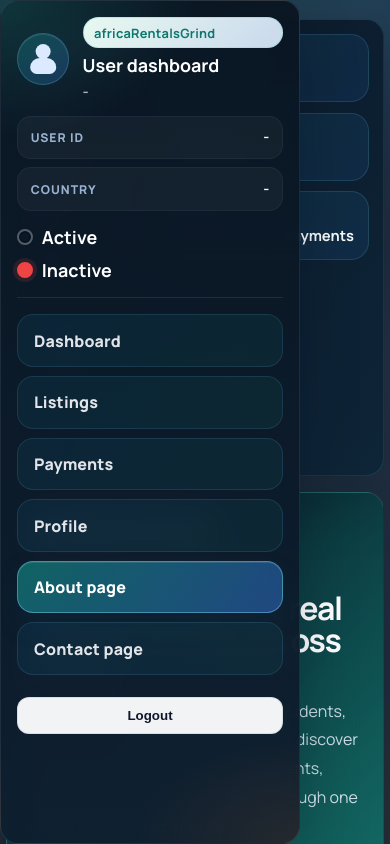
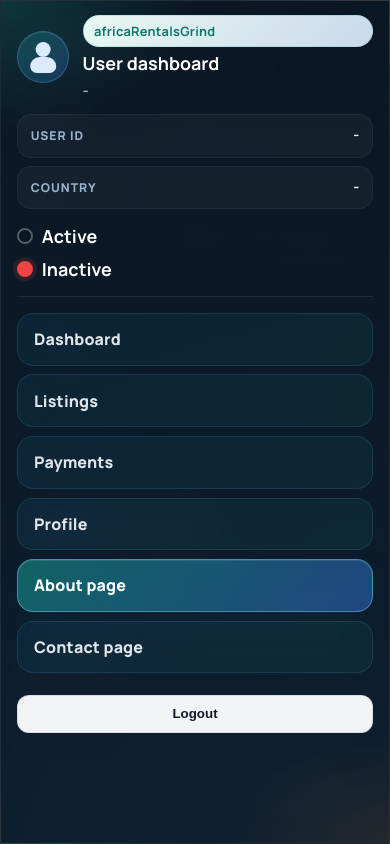
Before and after one commit to itaueliud/tstplotconnect, a Next.js app in the folder frontend/: page /about in a window 390 px wide. Shown: the top 844 px of the page. Built offline with nearby package versions, Linux system fonts and the light colour scheme; no server answers.

Commit message:
Fix mobile user drawer viewport sizing

```diff
--- a/frontend/src/app/globals.css
+++ b/frontend/src/app/globals.css
@@ -2241,12 +2241,15 @@ body {
     left: 0;
     z-index: 45;
     width: min(84vw, 320px);
-    height: 100vh;
+    max-width: 100vw;
+    height: 100dvh;
     align-content: start;
     border-radius: 0 24px 24px 0;
     transform: translateX(-108%);
     transition: transform 220ms ease;
     overflow-y: auto;
+    padding-top: calc(1.1rem + env(safe-area-inset-top, 0px));
+    padding-bottom: calc(1.1rem + env(safe-area-inset-bottom, 0px));
   }
 
   .portal-side-nav.is-open {
@@ -2412,8 +2415,9 @@ body {
   }
 
   .portal-side-nav {
-    width: min(88vw, 300px);
-    padding: 1rem;
+    width: 100vw;
+    border-radius: 0;
+    padding: calc(0.9rem + env(safe-area-inset-top, 0px)) 1rem calc(0.9rem + env(safe-area-inset-bottom, 0px));
   }
 
   .search-field input,
```
